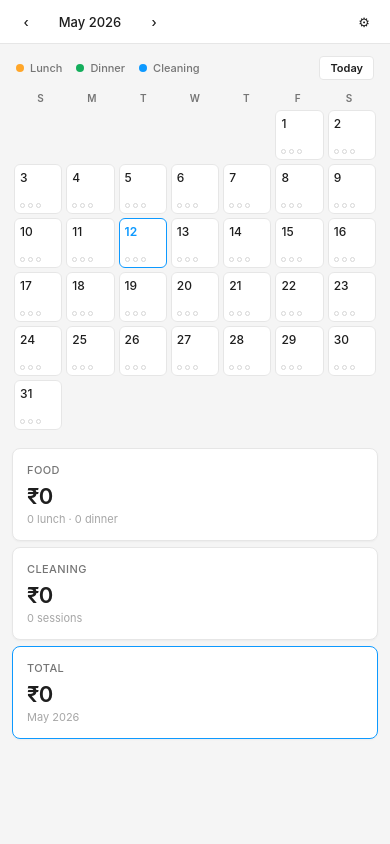
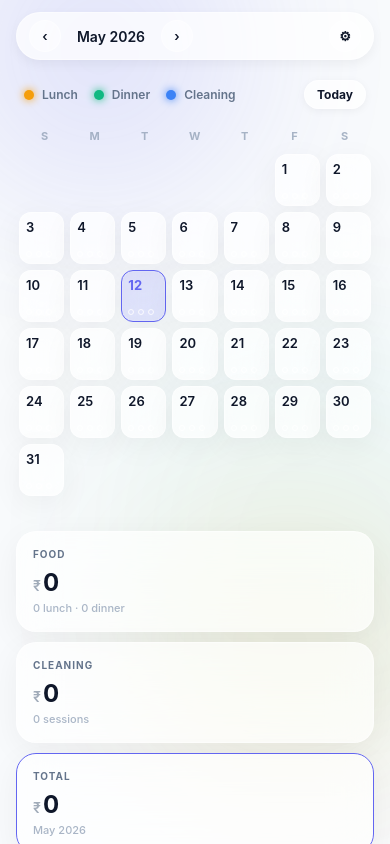
Before and after one commit to chirayu2107/calculator, a React Native app: screen / in a window 390 px wide. Built offline with nearby package versions, Linux system fonts and the light colour scheme; no server answers; the database is empty.

Commit message:
refactor: overhaul UI with glassmorphism components and synchronize application state via shared Firestore document

```diff
--- a/src/components/DayCell.js
+++ b/src/components/DayCell.js
@@ -1,6 +1,7 @@
 import React from 'react';
 import { Pressable, StyleSheet, Text, View } from 'react-native';
 import { DayPill } from './DayPill';
+import { GlassCard } from './GlassCard';
 
 export const DayCell = ({ day, entry, isToday, mealMode, theme, onToggle, onPress, compact }) => {
   if (!day) {
@@ -10,16 +11,6 @@ export const DayCell = ({ day, entry, isToday, mealMode, theme, onToggle, onPres
   const showDinner = mealMode !== 'lunch';
   const e = entry || { lunch: false, dinner: false, cleaning: false };
 
-  const innerStyle = [
-    styles.inner,
-    {
-      backgroundColor: theme.surface,
-      borderColor: theme.border,
-    },
-    compact && styles.innerCompact,
-    isToday && { borderColor: theme.today, borderWidth: 1.5 },
-  ];
-
   const dotForCompact = (active, color) => (
     <View
       style={[
@@ -27,6 +18,7 @@ export const DayCell = ({ day, entry, isToday, mealMode, theme, onToggle, onPres
         {
           backgroundColor: active ? color : 'transparent',
           borderColor: active ? color : theme.borderStrong,
+          ...(active && { boxShadow: `0 0 6px ${color}` }),
         },
       ]}
     />
@@ -35,15 +27,24 @@ export const DayCell = ({ day, entry, isToday, mealMode, theme, onToggle, onPres
   if (compact) {
     return (
       <View style={[styles.slot, styles.slotCompact]}>
-        <Pressable
-          onPress={onPress}
-          style={({ pressed }) => [innerStyle, { opacity: pressed ? 0.7 : 1 }]}
+        <Pressable onPress={onPress}>
+          {({ pressed, hovered }) => (
+            <GlassCard
+              theme={theme}
+              radius={12}
+              style={[
+                styles.innerCompact,
+                { backgroundColor: isToday ? 'rgba(99, 102, 241, 0.15)' : theme.surface },
+                isToday && { borderColor: theme.today, borderWidth: 1.5 },
+                hovered && { backgroundColor: theme.surfaceHover },
+                pressed && { transform: [{ scale: 0.96 }] },
+              ]}
             >
               <Text
                 style={[
                   styles.dayNumberCompact,
                   { color: isToday ? theme.today : theme.text, fontFamily: theme.font },
-              isToday && { fontWeight: '600' },
+                  isToday && { fontWeight: '700' },
                 ]}
               >
                 {day}
@@ -53,6 +54,8 @@ export const DayCell = ({ day, entry, isToday, mealMode, theme, onToggle, onPres
                 {showDinner && dotForCompact(e.dinner, theme.dinner)}
                 {dotForCompact(e.cleaning, theme.cleaning)}
               </View>
+            </GlassCard>
+          )}
         </Pressable>
       </View>
     );
@@ -60,12 +63,20 @@ export const DayCell = ({ day, entry, isToday, mealMode, theme, onToggle, onPres
 
   return (
     <View style={styles.slot}>
-      <View style={innerStyle}>
+      <GlassCard
+        theme={theme}
+        radius={16}
+        style={[
+          styles.inner,
+          isToday && { borderColor: theme.today, borderWidth: 2 },
+          { backgroundColor: isToday ? 'rgba(99, 102, 241, 0.1)' : theme.surface },
+        ]}
+      >
         <Text
           style={[
             styles.dayNumber,
             { color: isToday ? theme.today : theme.text, fontFamily: theme.font },
-            isToday && { fontWeight: '600' },
+            isToday && { fontWeight: '700' },
           ]}
         >
           {day}
@@ -76,7 +87,6 @@ export const DayCell = ({ day, entry, isToday, mealMode, theme, onToggle, onPres
               label="Lunch"
               color={theme.lunch}
               softColor={theme.lunchSoft}
-              edgeColor={theme.lunchEdge}
               active={e.lunch}
               onPress={() => onToggle('lunch')}
               theme={theme}
@@ -87,7 +97,6 @@ export const DayCell = ({ day, entry, isToday, mealMode, theme, onToggle, onPres
               label="Dinner"
               color={theme.dinner}
               softColor={theme.dinnerSoft}
-              edgeColor={theme.dinnerEdge}
               active={e.dinner}
               onPress={() => onToggle('dinner')}
               theme={theme}
@@ -97,13 +106,12 @@ export const DayCell = ({ day, entry, isToday, mealMode, theme, onToggle, onPres
             label="Clean"
             color={theme.cleaning}
             softColor={theme.cleaningSoft}
-            edgeColor={theme.cleaningEdge}
             active={e.cleaning}
             onPress={() => onToggle('cleaning')}
             theme={theme}
           />
         </View>
-      </View>
+      </GlassCard>
     </View>
   );
 };
@@ -111,46 +119,43 @@ export const DayCell = ({ day, entry, isToday, mealMode, theme, onToggle, onPres
 const styles = StyleSheet.create({
   slot: {
     width: `${100 / 7}%`,
+    padding: 4,
+  },
+  slotCompact: {
     padding: 3,
   },
-  slotCompact: {
-    padding: 2,
-  },
   inner: {
-    borderRadius: 8,
-    borderWidth: 1,
-    padding: 8,
-    minHeight: 108,
+    padding: 10,
+    minHeight: 115,
   },
   innerCompact: {
-    minHeight: 50,
-    padding: 5,
-    borderRadius: 6,
+    minHeight: 52,
+    padding: 6,
     justifyContent: 'space-between',
   },
   dayNumber: {
-    fontSize: 12,
-    fontWeight: '500',
+    fontSize: 13,
+    fontWeight: '600',
     letterSpacing: -0.2,
-    marginBottom: 6,
+    marginBottom: 8,
   },
   dayNumberCompact: {
-    fontSize: 12,
-    fontWeight: '500',
+    fontSize: 13,
+    fontWeight: '600',
   },
   pills: {
-    gap: 4,
+    gap: 6,
   },
   indicators: {
     flexDirection: 'row',
     alignItems: 'center',
-    marginTop: 3,
+    marginTop: 4,
   },
   indicator: {
-    width: 5,
-    height: 5,
-    borderRadius: 2.5,
+    width: 6,
+    height: 6,
+    borderRadius: 3,
     borderWidth: 1,
-    marginRight: 3,
+    marginRight: 4,
   },
 });
--- a/src/components/DayPill.js
+++ b/src/components/DayPill.js
@@ -1,24 +1,25 @@
 import React from 'react';
 import { Pressable, StyleSheet, Text, View } from 'react-native';
 
-export const DayPill = ({ label, color, softColor, edgeColor, active, onPress, theme, compact }) => (
+export const DayPill = ({ label, color, softColor, active, onPress, theme, compact }) => (
   <Pressable
     onPress={onPress}
     style={({ pressed, hovered }) => [
       styles.pill,
       compact && styles.pillCompact,
       {
-        backgroundColor: active ? color : softColor,
-        borderColor: active ? color : edgeColor,
+        backgroundColor: active ? color : 'rgba(255,255,255,0.05)',
+        borderColor: active ? color : theme.border,
+        ...(active && { boxShadow: `0 4px 12px ${color}40` }),
       },
-      pressed && { opacity: 0.65 },
-      hovered && !active && { backgroundColor: softColor, borderColor: color },
+      pressed && { transform: [{ scale: 0.95 }] },
+      hovered && !active && { backgroundColor: 'rgba(255,255,255,0.1)' },
     ]}
   >
     <View
       style={[
         styles.dot,
-        compact && { width: 4, height: 4, borderRadius: 2 },
+        compact && { width: 5, height: 5, borderRadius: 2.5 },
         { backgroundColor: active ? '#fff' : color },
       ]}
     />
@@ -40,11 +41,12 @@ const styles = StyleSheet.create({
   pill: {
     flexDirection: 'row',
     alignItems: 'center',
-    paddingHorizontal: 7,
-    paddingVertical: 3,
-    borderRadius: 6,
+    paddingHorizontal: 8,
+    paddingVertical: 4,
+    borderRadius: 8,
     borderWidth: 1,
     alignSelf: 'flex-start',
+    transition: 'all 0.2s ease',
   },
   pillCompact: {
     paddingHorizontal: 4,
@@ -52,14 +54,14 @@ const styles = StyleSheet.create({
     justifyContent: 'center',
   },
   dot: {
-    width: 6,
-    height: 6,
-    borderRadius: 3,
-    marginRight: 5,
+    width: 8,
+    height: 8,
+    borderRadius: 4,
+    marginRight: 6,
   },
   label: {
     fontSize: 11,
-    fontWeight: '500',
-    letterSpacing: -0.1,
+    fontWeight: '700',
+    letterSpacing: 0.2,
   },
 });
--- a/src/components/GlassCard.js
+++ b/src/components/GlassCard.js
@@ -1,33 +1,52 @@
 import React from 'react';
-import { StyleSheet, View } from 'react-native';
+import { StyleSheet, View, Platform } from 'react-native';
 
-// Plain iOS-style card — no blur, no gradient, just clean surface + soft shadow.
-// Kept as "GlassCard" for backward import compatibility.
 export const GlassCard = ({
   children,
   theme,
   style,
-  radius = 14,
+  radius = 24,
   borderColor,
   noShadow,
   noBorder,
-}) => (
+}) => {
+  const isWeb = Platform.OS === 'web';
+
+  return (
     <View
       style={[
         {
           borderRadius: radius,
           backgroundColor: theme.surface,
-        borderColor: noBorder ? 'transparent' : (borderColor ?? theme.border),
-        borderWidth: noBorder ? 0 : StyleSheet.hairlineWidth,
+          borderColor: noBorder ? 'transparent' : (borderColor ?? theme.glassBorder),
+          borderWidth: noBorder ? 0 : 1,
           overflow: 'hidden',
+          // Glassmorphism for Web
+          ...(isWeb && {
+            backdropFilter: 'blur(20px) saturate(180%)',
+            WebkitBackdropFilter: 'blur(20px) saturate(180%)',
+          }),
         },
         !noShadow && {
-        boxShadow: `0 1px 3px ${theme.shadow}`,
-        elevation: 1,
+          boxShadow: `0 8px 32px ${theme.shadow}`,
+          elevation: 4,
         },
         style,
       ]}
     >
+      {/* Inner Highlight for depth */}
+      <View style={[styles.highlight, { borderRadius: radius }]} />
       {children}
     </View>
   );
+};
+
+const styles = StyleSheet.create({
+  highlight: {
+    ...StyleSheet.absoluteFillObject,
+    borderRadius: 24,
+    borderWidth: 1,
+    borderColor: 'rgba(255,255,255,0.1)',
+    pointerEvents: 'none',
+  },
+});
--- a/src/components/SummaryCards.js
+++ b/src/components/SummaryCards.js
@@ -1,28 +1,29 @@
 import React from 'react';
 import { StyleSheet, Text, View } from 'react-native';
+import { GlassCard } from './GlassCard';
 
 const Card = ({ label, value, sublabel, theme, emphasis }) => (
-  <View
+  <GlassCard
+    theme={theme}
+    radius={20}
     style={[
       styles.card,
-      {
-        backgroundColor: theme.surface,
-        borderColor: theme.border,
-        boxShadow: `0 1px 2px ${theme.shadow}`,
-      },
       emphasis && { borderColor: theme.primary, borderWidth: 1.5 },
     ]}
   >
     <Text style={[styles.label, { color: theme.textMuted, fontFamily: theme.font }]}>
       {label}
     </Text>
-    <Text style={[styles.value, { color: theme.text, fontFamily: theme.font }]}>
-      ₹{Math.round(value).toLocaleString('en-IN')}
-    </Text>
+    <View style={styles.valueRow}>
+      <Text style={[styles.currency, { color: theme.textMuted }]}>₹</Text>
+      <Text style={[styles.value, { color: theme.text, fontFamily: theme.font }]}>
+        {Math.round(value).toLocaleString('en-IN')}
+      </Text>
+    </View>
     <Text style={[styles.sublabel, { color: theme.textSubtle, fontFamily: theme.font }]}>
       {sublabel}
     </Text>
-  </View>
+  </GlassCard>
 );
 
 export const SummaryCards = ({ summary, mealMode, monthName, theme, compact }) => {
@@ -60,34 +61,42 @@ export const SummaryCards = ({ summary, mealMode, monthName, theme, compact }) =
 const styles = StyleSheet.create({
   row: {
     flexDirection: 'row',
-    gap: 8,
+    gap: 12,
   },
   rowCompact: {
     flexDirection: 'column',
-    gap: 6,
+    gap: 10,
   },
   card: {
     flex: 1,
-    borderRadius: 8,
-    borderWidth: 1,
-    padding: 14,
-    elevation: 2,
+    padding: 16,
   },
   label: {
-    fontSize: 11,
-    fontWeight: '500',
+    fontSize: 10,
+    fontWeight: '700',
     textTransform: 'uppercase',
-    letterSpacing: 0.4,
+    letterSpacing: 1,
+  },
+  valueRow: {
+    flexDirection: 'row',
+    alignItems: 'baseline',
+    marginTop: 8,
+    gap: 2,
+  },
+  currency: {
+    fontSize: 14,
+    fontWeight: '600',
+    opacity: 0.6,
   },
   value: {
-    fontSize: 22,
-    fontWeight: '600',
-    marginTop: 6,
-    letterSpacing: -0.5,
+    fontSize: 24,
+    fontWeight: '700',
+    letterSpacing: -0.8,
   },
   sublabel: {
     fontSize: 11,
-    marginTop: 3,
-    fontWeight: '400',
+    marginTop: 4,
+    fontWeight: '500',
+    opacity: 0.8,
   },
 });
--- a/src/context/AppContext.js
+++ b/src/context/AppContext.js
@@ -12,7 +12,7 @@ import { signInAnonymously, onAuthStateChanged } from 'firebase/auth';
 import { firebaseService } from '../firebase/firebaseService';
 
 const AppContext = createContext(null);
-
+const SHARED_USER_ID = 'shared_v1';
 const emptyDay = { lunch: false, dinner: false, cleaning: false };
 
 export const AppProvider = ({ children }) => {
@@ -56,22 +56,22 @@ export const AppProvider = ({ children }) => {
     };
   }, []);
 
-  // 2. Sync to Firebase whenever data changes (debounced or on change)
+  // 2. Subscribe to shared Firestore data
   useEffect(() => {
-    if (isInitialMount.current) {
-      isInitialMount.current = false;
-      return;
-    }
-    if (user && ready) {
-      firebaseService.saveUserData(user.uid, {
-        attendance,
-        monthlyRates,
-        mealMode,
-        cleaningPerWeek,
-        lastUpdated: new Date().toISOString(),
-      });
-    }
-  }, [user, ready, attendance, monthlyRates, mealMode, cleaningPerWeek]);
+    if (!ready) return;
+
+    const unsubscribe = firebaseService.subscribeToUserData(SHARED_USER_ID, (data) => {
+      if (data) {
+        // Only update if data exists to avoid overwriting with empty
+        if (data.attendance) setAttendance(data.attendance);
+        if (data.monthlyRates) setMonthlyRates(data.monthlyRates);
+        if (data.mealMode) setMealMode(data.mealMode);
+        if (data.cleaningPerWeek !== undefined) setCleaningPerWeek(data.cleaningPerWeek);
+      }
+    });
+
+    return unsubscribe;
+  }, [ready]);
 
   const toggle = useCallback((dateKey, field) => {
     setAttendance((prev) => {
@@ -81,7 +81,9 @@ export const AppProvider = ({ children }) => {
       const next = { ...prev };
       if (dayIsEmpty) delete next[dateKey];
       else next[dateKey] = nextDay;
+
       saveAttendance(next);
+      firebaseService.saveUserData(SHARED_USER_ID, { attendance: next });
       return next;
     });
   }, []);
@@ -90,6 +92,7 @@ export const AppProvider = ({ children }) => {
     setMonthlyRates((prev) => {
       const next = { ...prev, [field]: value };
       saveMonthlyRates(next);
+      firebaseService.saveUserData(SHARED_USER_ID, { monthlyRates: next });
       return next;
     });
   }, []);
@@ -97,12 +100,14 @@ export const AppProvider = ({ children }) => {
   const updateMealMode = useCallback((mode) => {
     setMealMode(mode);
     saveMealMode(mode);
+    firebaseService.saveUserData(SHARED_USER_ID, { mealMode: mode });
   }, []);
 
   const updateCleaningPerWeek = useCallback((n) => {
     const clamped = Math.max(1, Math.min(7, Math.round(n)));
     setCleaningPerWeek(clamped);
     saveCleaningPerWeek(clamped);
+    firebaseService.saveUserData(SHARED_USER_ID, { cleaningPerWeek: clamped });
   }, []);
 
   const value = useMemo(
--- a/src/screens/HomeScreen.js
+++ b/src/screens/HomeScreen.js
@@ -46,9 +46,17 @@ export const HomeScreen = ({ theme }) => {
 
   return (
     <View style={[styles.root, { backgroundColor: theme.bg }]}>
+      {/* Background Blobs for Glass depth */}
+      <View style={styles.blobContainer}>
+        <View style={[styles.blob, { backgroundColor: theme.primary, top: -100, left: -50, opacity: 0.15 }]} />
+        <View style={[styles.blob, { backgroundColor: theme.lunch, bottom: 50, right: -50, opacity: 0.1 }]} />
+        <View style={[styles.blob, { backgroundColor: theme.dinner, top: '40%', left: '30%', opacity: 0.05, width: 400, height: 400 }]} />
+      </View>
+
       <SafeAreaView style={styles.safe} edges={['top']}>
-        {/* Figma-style top toolbar */}
-        <View style={[styles.toolbar, { backgroundColor: theme.surface, borderBottomColor: theme.border }]}>
+        {/* Futuristic Floating Toolbar */}
+        <View style={styles.toolbarContainer}>
+          <View style={[styles.toolbar, { backgroundColor: theme.surface, borderColor: theme.border }]}>
             <View style={styles.toolbarLeft}>
               {!isCompact && (
                 <>
@@ -70,7 +78,7 @@ export const HomeScreen = ({ theme }) => {
                   style={[
                     styles.monthLabel,
                     { color: theme.text, fontFamily },
-                  isCompact && { minWidth: 88, fontSize: 13 },
+                    isCompact && { minWidth: 88, fontSize: 14 },
                   ]}
                 >
                   {label}
@@ -98,6 +106,7 @@ export const HomeScreen = ({ theme }) => {
               <ToolBtn theme={theme} onPress={() => setSettingsOpen(true)}>
                 ⚙
               </ToolBtn>
+            </View>
           </View>
         </View>
 
@@ -134,7 +143,7 @@ export const HomeScreen = ({ theme }) => {
             {WEEKDAYS.map((w, i) => (
               <Text
                 key={`${w}-${i}`}
-                style={[styles.weekday, { color: theme.textMuted, fontFamily }]}
+                style={[styles.weekday, { color: theme.textSubtle, fontFamily }]}
               >
                 {w}
               </Text>
@@ -201,12 +210,13 @@ export const HomeScreen = ({ theme }) => {
 const ToolBtn = ({ children, onPress, theme, wide }) => (
   <Pressable
     onPress={onPress}
-    hitSlop={4}
+    hitSlop={8}
     style={({ pressed, hovered }) => [
       styles.toolBtn,
       wide && styles.toolBtnWide,
-      hovered && { backgroundColor: theme.surfaceHover },
-      pressed && { opacity: 0.6 },
+      { backgroundColor: theme.surfaceAlt, borderColor: theme.border },
+      hovered && { backgroundColor: theme.surfaceHover, transform: [{ scale: 1.05 }] },
+      pressed && { transform: [{ scale: 0.95 }] },
     ]}
   >
     <Text style={[styles.toolBtnText, { color: theme.text, fontFamily: theme.font }]}>
@@ -217,7 +227,7 @@ const ToolBtn = ({ children, onPress, theme, wide }) => (
 
 const LegendItem = ({ color, label, theme }) => (
   <View style={styles.legendItem}>
-    <View style={[styles.legendDot, { backgroundColor: color }]} />
+    <View style={[styles.legendDot, { backgroundColor: color, boxShadow: `0 0 8px ${color}` }]} />
     <Text style={[styles.legendText, { color: theme.textMuted, fontFamily: theme.font }]}>
       {label}
     </Text>
@@ -226,14 +236,34 @@ const LegendItem = ({ color, label, theme }) => (
 
 const styles = StyleSheet.create({
   root: { flex: 1 },
+  blobContainer: {
+    ...StyleSheet.absoluteFillObject,
+    overflow: 'hidden',
+    zIndex: -1,
+  },
+  blob: {
+    position: 'absolute',
+    width: 300,
+    height: 300,
+    borderRadius: 150,
+    filter: 'blur(80px)',
+  },
   safe: { flex: 1 },
+  toolbarContainer: {
+    paddingHorizontal: 16,
+    paddingTop: 12,
+    paddingBottom: 4,
+    zIndex: 10,
+  },
   toolbar: {
-    height: 44,
+    height: 48,
     paddingHorizontal: 12,
     flexDirection: 'row',
     alignItems: 'center',
     justifyContent: 'space-between',
-    borderBottomWidth: 1,
+    borderRadius: 24,
+    borderWidth: 1,
+    boxShadow: '0 4px 12px rgba(0,0,0,0.05)',
   },
   toolbarLeft: {
     flexDirection: 'row',
@@ -246,105 +276,109 @@ const styles = StyleSheet.create({
     gap: 2,
   },
   appTitle: {
-    fontSize: 13,
-    fontWeight: '600',
-    letterSpacing: -0.1,
+    fontSize: 14,
+    fontWeight: '700',
+    letterSpacing: -0.3,
   },
   toolDivider: {
     width: 1,
     height: 20,
     marginHorizontal: 6,
+    opacity: 0.5,
   },
   monthLabel: {
-    fontSize: 13,
-    fontWeight: '500',
-    paddingHorizontal: 4,
-    minWidth: 110,
+    fontSize: 14,
+    fontWeight: '600',
+    paddingHorizontal: 8,
+    minWidth: 120,
     textAlign: 'center',
   },
   toolBtn: {
-    minWidth: 28,
-    height: 28,
-    paddingHorizontal: 6,
-    borderRadius: 4,
+    minWidth: 32,
+    height: 32,
+    paddingHorizontal: 8,
+    borderRadius: 16,
+    borderWidth: 1,
     alignItems: 'center',
     justifyContent: 'center',
+    transition: 'all 0.2s ease',
   },
   toolBtnWide: {
-    paddingHorizontal: 10,
+    paddingHorizontal: 12,
   },
   toolBtnText: {
     fontSize: 13,
-    fontWeight: '500',
-    lineHeight: 16,
+    fontWeight: '600',
   },
   scroll: {
     paddingHorizontal: 20,
-    paddingTop: 20,
-    paddingBottom: 36,
-    maxWidth: 1180,
+    paddingTop: 24,
+    paddingBottom: 48,
+    maxWidth: 1000,
     width: '100%',
     alignSelf: 'center',
   },
   scrollCompact: {
-    paddingHorizontal: 12,
-    paddingTop: 12,
-    paddingBottom: 24,
+    paddingHorizontal: 16,
+    paddingTop: 16,
+    paddingBottom: 32,
   },
   legend: {
     flexDirection: 'row',
     alignItems: 'center',
     justifyContent: 'space-between',
-    marginBottom: 12,
-    paddingHorizontal: 4,
+    marginBottom: 20,
+    paddingHorizontal: 8,
   },
   legendItems: {
     flexDirection: 'row',
     alignItems: 'center',
-    gap: 14,
+    gap: 16,
   },
   todayPill: {
-    paddingHorizontal: 10,
-    paddingVertical: 4,
-    borderRadius: 4,
+    paddingHorizontal: 12,
+    paddingVertical: 6,
+    borderRadius: 20,
     borderWidth: 1,
+    boxShadow: '0 2px 8px rgba(0,0,0,0.05)',
   },
   todayPillText: {
-    fontSize: 11,
-    fontWeight: '600',
+    fontSize: 12,
+    fontWeight: '700',
   },
   legendItem: {
     flexDirection: 'row',
     alignItems: 'center',
-    gap: 6,
+    gap: 8,
   },
   legendDot: {
-    width: 8,
-    height: 8,
-    borderRadius: 4,
+    width: 10,
+    height: 10,
+    borderRadius: 5,
   },
   legendText: {
-    fontSize: 11,
-    fontWeight: '500',
+    fontSize: 12,
+    fontWeight: '600',
   },
   weekRow: {
     flexDirection: 'row',
-    paddingHorizontal: 3,
-    marginBottom: 4,
+    paddingHorizontal: 4,
+    marginBottom: 8,
   },
   weekday: {
     flex: 1,
     textAlign: 'center',
-    fontSize: 10,
-    fontWeight: '600',
-    letterSpacing: 0.4,
+    fontSize: 11,
+    fontWeight: '700',
+    letterSpacing: 0.8,
     textTransform: 'uppercase',
+    opacity: 0.8,
   },
   grid: {
     flexDirection: 'row',
     flexWrap: 'wrap',
   },
   summaryWrap: {
-    marginTop: 16,
+    marginTop: 32,
   },
 });
--- a/src/theme/theme.js
+++ b/src/theme/theme.js
@@ -1,70 +1,57 @@
-// Figma-inspired design system.
-// Clean white panels on a soft canvas, subtle 1px borders,
-// muted neutrals, Figma-blue accent, compact typography.
-
-const fontStack = "-apple-system, BlinkMacSystemFont, 'Inter', 'Segoe UI', Roboto, sans-serif";
+const fontStack = "-apple-system, BlinkMacSystemFont, 'Outfit', 'Inter', sans-serif";
 
 export const lightTheme = {
   mode: 'light',
   font: fontStack,
-  bg: '#F5F5F5',                // canvas (Figma editor bg)
-  surface: '#FFFFFF',            // panels / cards
-  surfaceAlt: '#FAFAFA',         // subtle background variant
-  surfaceHover: '#F2F2F2',
-  fieldFill: '#FFFFFF',
-  inputFill: '#FFFFFF',
-  text: '#1E1E1E',
-  textMuted: '#757575',
-  textSubtle: '#A6A6A6',
-  border: '#E6E6E6',
-  borderStrong: '#D6D6D6',
-  separator: '#EAEAEA',
-  primary: '#0D99FF',            // Figma blue
-  primaryHover: '#0A87E0',
-  // accents
-  lunch: '#FFA629',
-  lunchSoft: 'rgba(255, 166, 41, 0.12)',
-  lunchEdge: 'rgba(255, 166, 41, 0.32)',
-  dinner: '#14AE5C',
-  dinnerSoft: 'rgba(20, 174, 92, 0.12)',
-  dinnerEdge: 'rgba(20, 174, 92, 0.32)',
-  cleaning: '#0D99FF',
-  cleaningSoft: 'rgba(13, 153, 255, 0.12)',
-  cleaningEdge: 'rgba(13, 153, 255, 0.32)',
-  today: '#0D99FF',
-  shadow: 'rgba(0, 0, 0, 0.04)',
-  shadowStrong: 'rgba(0, 0, 0, 0.10)',
+  bg: '#F8FAFC',
+  bgMesh: ['#EEF2FF', '#F0F9FF', '#F5F3FF'],
+  surface: 'rgba(255, 255, 255, 0.72)',
+  surfaceAlt: 'rgba(255, 255, 255, 0.4)',
+  surfaceHover: 'rgba(255, 255, 255, 0.9)',
+  text: '#0F172A',
+  textMuted: '#64748B',
+  textSubtle: '#94A3B8',
+  border: 'rgba(255, 255, 255, 0.4)',
+  borderStrong: 'rgba(255, 255, 255, 0.8)',
+  glassBorder: 'rgba(255, 255, 255, 0.5)',
+  primary: '#6366F1',            // Indigo
+  primaryHover: '#4F46E5',
+  lunch: '#F59E0B',              // Amber
+  lunchSoft: 'rgba(245, 158, 11, 0.12)',
+  dinner: '#10B981',             // Emerald
+  dinnerSoft: 'rgba(16, 185, 129, 0.12)',
+  cleaning: '#3B82F6',           // Blue
+  cleaningSoft: 'rgba(59, 130, 246, 0.12)',
+  today: '#6366F1',
+  shadow: 'rgba(0, 0, 0, 0.05)',
+  shadowStrong: 'rgba(0, 0, 0, 0.1)',
 };
 
 export const darkTheme = {
   mode: 'dark',
   font: fontStack,
-  bg: '#1E1E1E',
-  surface: '#2C2C2C',
-  surfaceAlt: '#252525',
-  surfaceHover: '#383838',
-  fieldFill: '#2C2C2C',
-  inputFill: '#383838',
-  text: '#FFFFFF',
-  textMuted: '#B3B3B3',
-  textSubtle: '#7A7A7A',
-  border: '#3D3D3D',
-  borderStrong: '#525252',
-  separator: '#383838',
-  primary: '#0D99FF',
-  primaryHover: '#2BABFF',
-  lunch: '#FFA629',
-  lunchSoft: 'rgba(255, 166, 41, 0.16)',
-  lunchEdge: 'rgba(255, 166, 41, 0.40)',
-  dinner: '#14AE5C',
-  dinnerSoft: 'rgba(20, 174, 92, 0.16)',
-  dinnerEdge: 'rgba(20, 174, 92, 0.40)',
-  cleaning: '#0D99FF',
-  cleaningSoft: 'rgba(13, 153, 255, 0.16)',
-  cleaningEdge: 'rgba(13, 153, 255, 0.40)',
-  today: '#0D99FF',
-  shadow: 'rgba(0, 0, 0, 0.30)',
-  shadowStrong: 'rgba(0, 0, 0, 0.45)',
+  bg: '#0F172A',
+  bgMesh: ['#1E1B4B', '#1E293B', '#111827'],
+  surface: 'rgba(30, 41, 59, 0.6)',
+  surfaceAlt: 'rgba(15, 23, 42, 0.4)',
+  surfaceHover: 'rgba(51, 65, 85, 0.8)',
+  text: '#F8FAFC',
+  textMuted: '#94A3B8',
+  textSubtle: '#64748B',
+  border: 'rgba(255, 255, 255, 0.08)',
+  borderStrong: 'rgba(255, 255, 255, 0.15)',
+  glassBorder: 'rgba(255, 255, 255, 0.1)',
+  primary: '#818CF8',
+  primaryHover: '#6366F1',
+  lunch: '#FBBF24',
+  lunchSoft: 'rgba(251, 191, 36, 0.16)',
+  dinner: '#34D399',
+  dinnerSoft: 'rgba(52, 211, 153, 0.16)',
+  cleaning: '#60A5FA',
+  cleaningSoft: 'rgba(96, 165, 250, 0.16)',
+  today: '#818CF8',
+  shadow: 'rgba(0, 0, 0, 0.2)',
+  shadowStrong: 'rgba(0, 0, 0, 0.4)',
 };
 
 export const getTheme = (scheme) => (scheme === 'dark' ? darkTheme : lightTheme);
```
Lines whose indentation alone changed are shown as unchanged.
